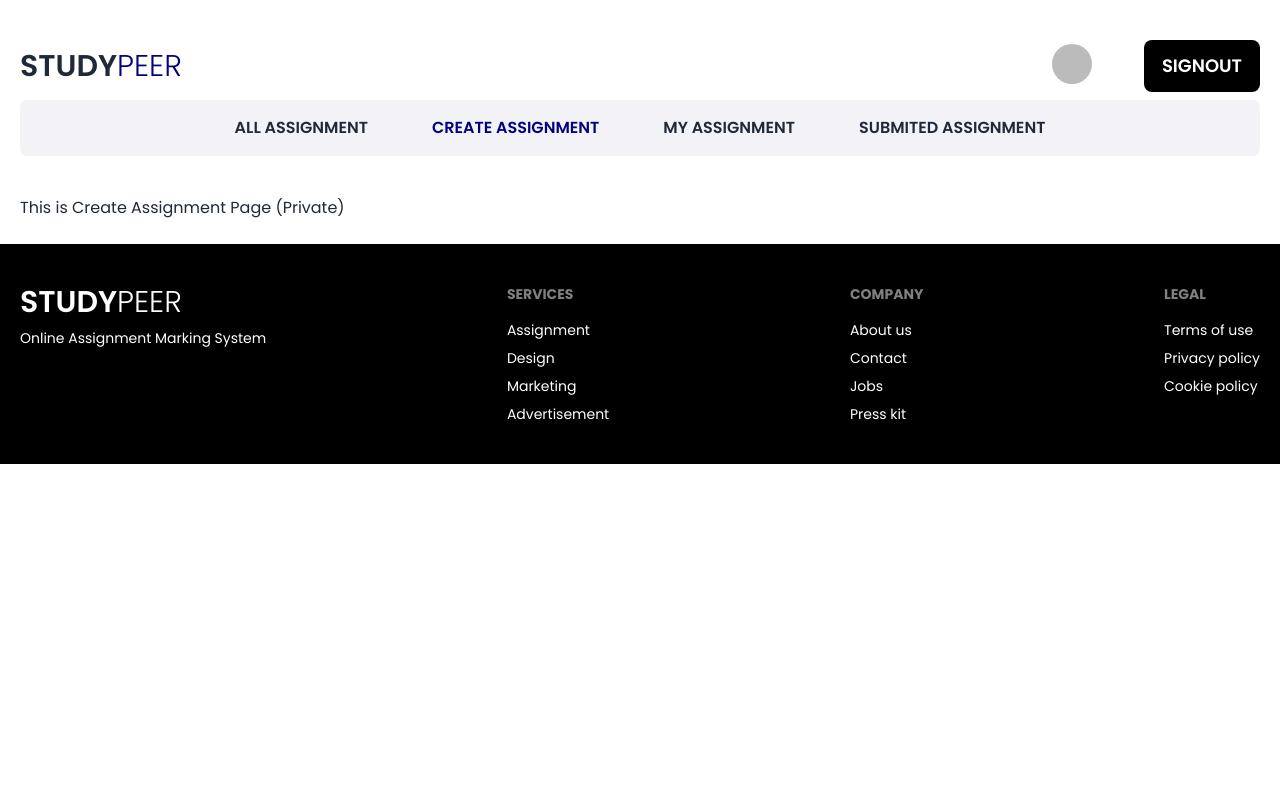
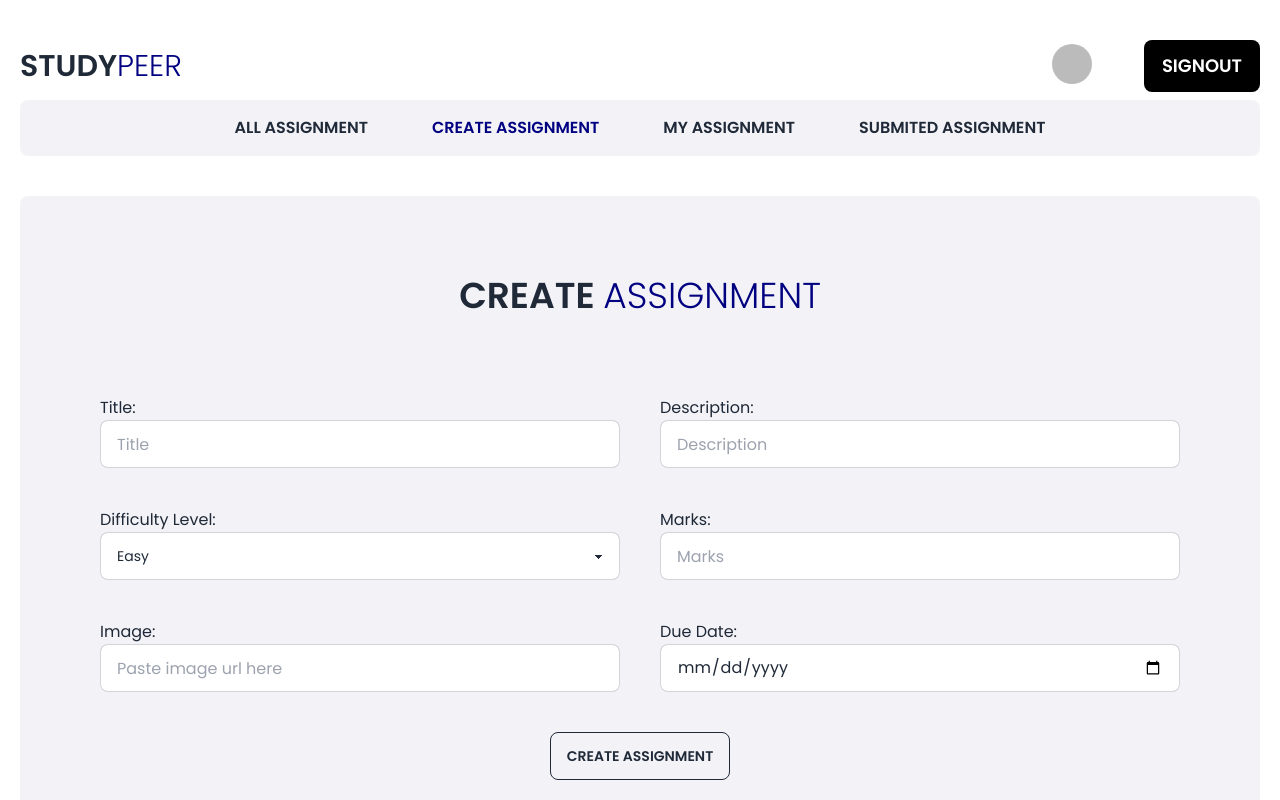
Before and after one commit to abduseu/studypeer-client, a React (Vite) app: page /create in a window 1280 px wide. Shown: the top 800 px of the page. Built offline with nearby package versions, Linux system fonts and the light colour scheme; no server answers; sample sign-in values are in the browser's storage.

Commit message:
CreateAssignment.jsx designed

```diff
--- a/src/components/Footer.jsx
+++ b/src/components/Footer.jsx
@@ -1,7 +1,7 @@
 const Footer = () => {
     return (
         <div className="footer justify-between py-10">
-            <aside>
+            <aside className="flex flex-col justify-center h-full">
                 <h2 className="text-3xl font-semibold flex items-center">STUDY<span className="font-light text-white">PEER</span></h2>
                 <p>Online Assignment Marking System</p>
             </aside>
--- a/src/main.jsx
+++ b/src/main.jsx
@@ -18,6 +18,7 @@ import ViewAssignment from "./pages/ViewAssignment";
 import TakeAssignment from "./pages/TakeAssignment";
 import MyAssignment from "./pages/MyAssignment";
 import SubmittedAssignment from "./pages/SubmittedAssignment";
+import AllAssignment from "./pages/AllAssignment";
 
 
 
@@ -33,7 +34,7 @@ const router = createBrowserRouter([
       },
       {
         path: '/all',
-        element: <Homepage></Homepage>,
+        element: <AllAssignment></AllAssignment>,
       },
       {
         path: '/create',
--- a/src/pages/CreateAssignment.jsx
+++ b/src/pages/CreateAssignment.jsx
@@ -1,7 +1,61 @@
 const CreateAssignment = () => {
+
+    const handleCreate =(e)=>{
+        e.preventDefault()
+        const form = e.target
+        const title = form.title.value
+        const description = form.description.value
+        const difficulty = form.difficulty.value
+        const marks = form.marks.value
+        const image = form.image.value
+        const dueDate = form.dueDate.value
+        const createAssign = { title, description, difficulty, marks, image, dueDate }
+
+        console.log(createAssign)
+    }
+
     return (
-        <div>
-            This is Create Assignment Page (Private)
+        <div className="bg-gray rounded-lg">
+            <div className="text-center font-semibold text-2xl md:text-4xl p-10 md:p-20 uppercase">
+                <h2>Create <span className="font-light">Assignment</span></h2>
+            </div>
+            <div className="pb-10 md:pb-20 px-10 md:px-20">
+                <form onSubmit={handleCreate}>
+                    <div className="grid grid-cols-1 md:grid-cols-2 gap-10">
+                        <div>
+                            <h3>Title:</h3>
+                            <input type="text" name="title" placeholder="Title" className="input input-bordered w-full" required />
+                        </div>
+                        <div>
+                            <h3>Description:</h3>
+                            <input type="text" name="description" placeholder="Description" className="input input-bordered w-full" required />
+                        </div>
+                        <div>
+                            <h3>Difficulty Level:</h3>
+                            <select name="difficulty" className="select select-bordered w-full">
+                                <option value="easy">Easy</option>
+                                <option value="medium">Medium</option>
+                                <option value="hard">Hard</option>
+                            </select>
+                        </div>
+                        <div>
+                            <h3>Marks:</h3>
+                            <input type="text" name="marks" placeholder="Marks" className="input input-bordered w-full" required />
+                        </div>
+                        <div>
+                            <h3>Image:</h3>
+                            <input type="url" name="image" placeholder="Paste image url here" className="input input-bordered w-full" required />
+                        </div>
+                        <div>
+                            <h3>Due Date:</h3>
+                            <input type="date" name="dueDate" placeholder="Due Date" className="input input-bordered w-full" required />
+                        </div>
+                    </div>
+                    <div className="text-center pt-10">
+                        <button className="btn btn-outline btn-neutral">Create Assignment</button>
+                    </div>
+                </form>
+            </div>
         </div>
     );
 };
```
